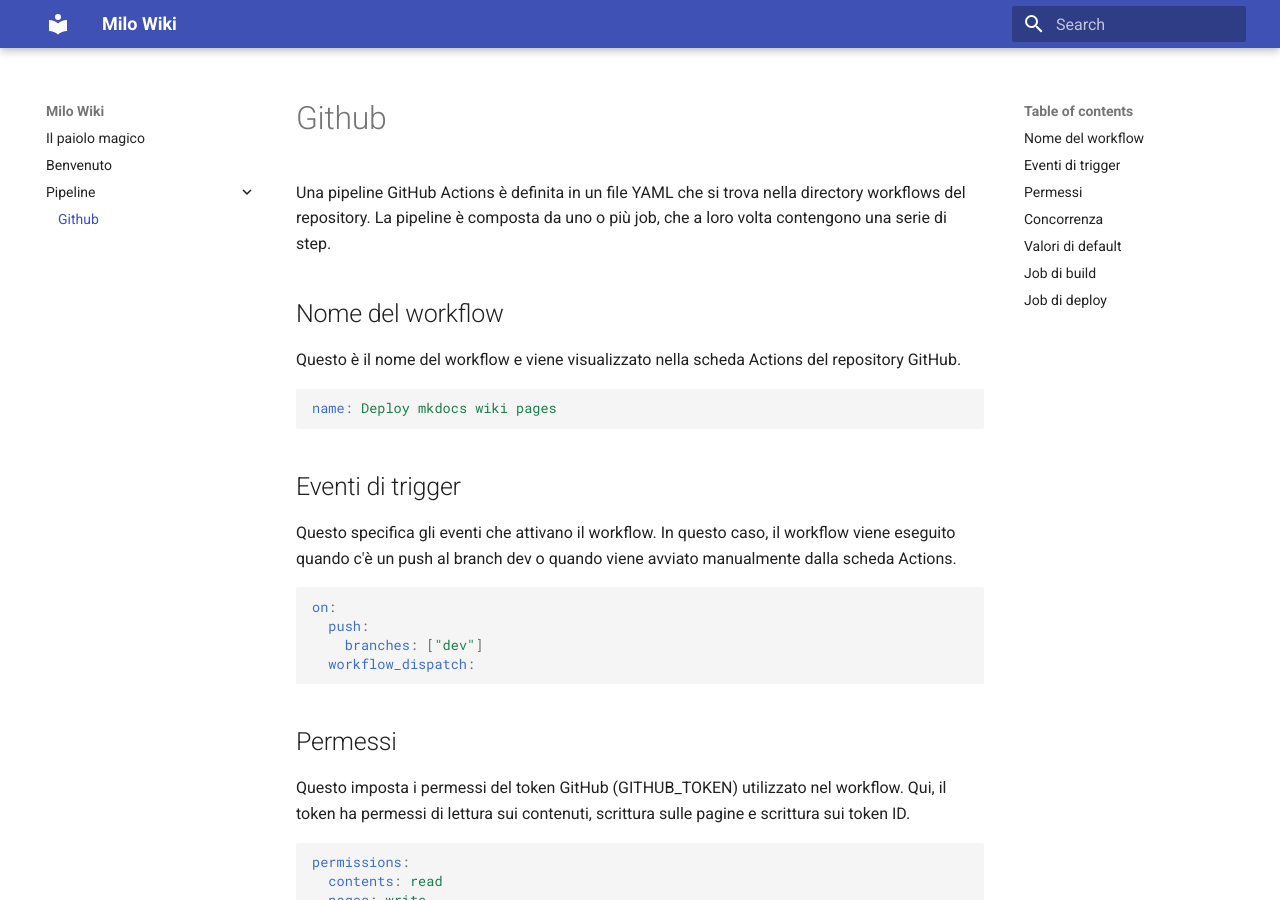
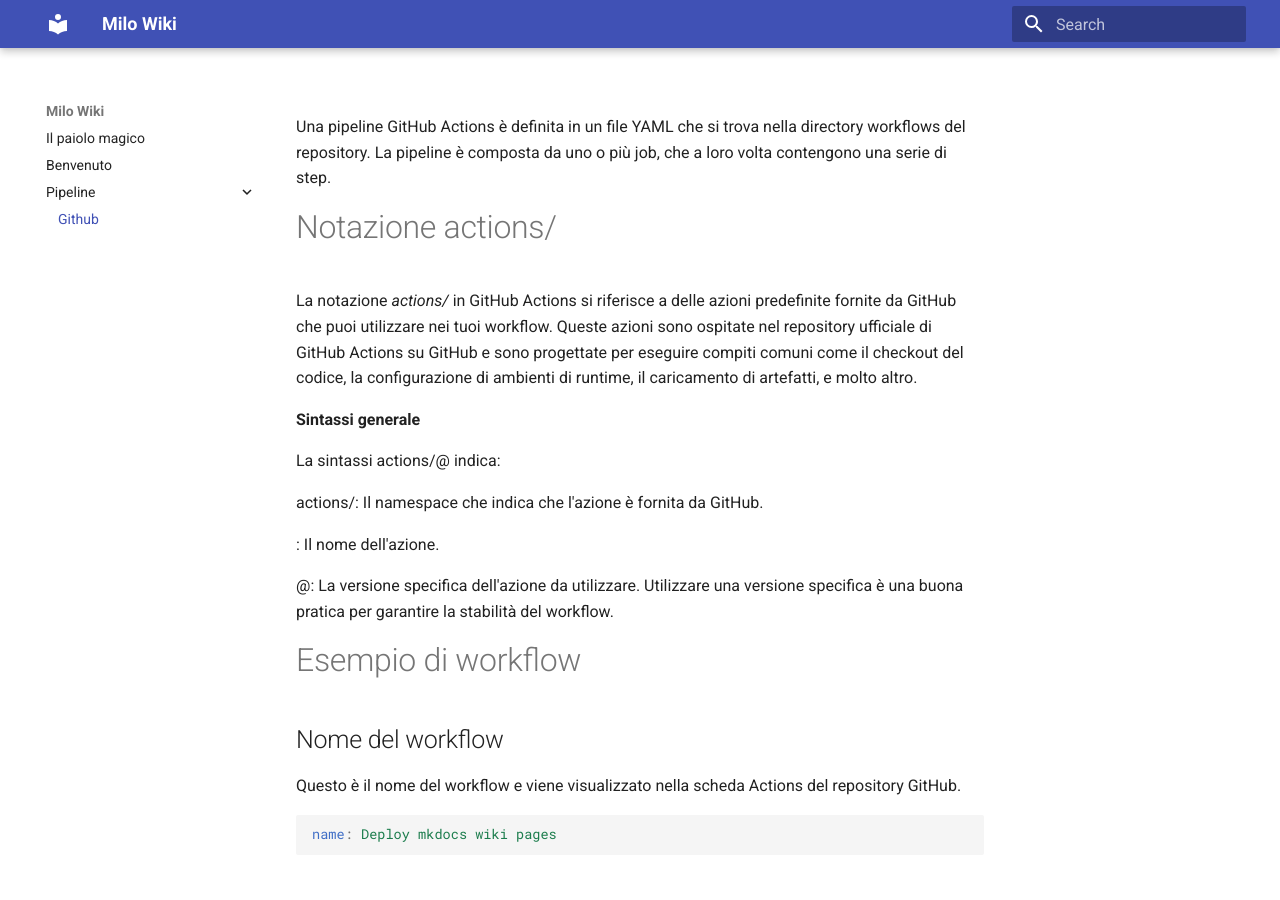
Before and after one commit to nicola-milani/wiki, an MkDocs documentation site: the page built from docs/Pipeline/Github.md, in a window 1280 px wide and 900 px high. Built offline with MkDocs 1.6.1 and Material for MkDocs 9.7.7, drawn with Linux system fonts in a browser that asks for light colours.

Commit message:
fix actions

```diff
--- a/docs/Pipeline/Github.md
+++ b/docs/Pipeline/Github.md
@@ -1,5 +1,22 @@
 
 Una pipeline GitHub Actions è definita in un file YAML che si trova nella directory workflows del repository. La pipeline è composta da uno o più job, che a loro volta contengono una serie di step.
+
+# Notazione actions/
+
+La notazione *actions/* in GitHub Actions si riferisce a delle azioni predefinite fornite da GitHub che puoi utilizzare nei tuoi workflow. Queste azioni sono ospitate nel repository ufficiale di GitHub Actions su GitHub e sono progettate per eseguire compiti comuni come il checkout del codice, la configurazione di ambienti di runtime, il caricamento di artefatti, e molto altro.
+
+**Sintassi generale**
+
+La sintassi actions/<nome-azione>@<versione> indica:
+
+actions/: Il namespace che indica che l'azione è fornita da GitHub.
+
+<nome-azione>: Il nome dell'azione.
+
+@<versione>: La versione specifica dell'azione da utilizzare. Utilizzare una versione specifica è una buona pratica per garantire la stabilità del workflow.
+
+
+# Esempio di workflow
 
 ## Nome del workflow
 Questo è il nome del workflow e viene visualizzato nella scheda Actions del repository GitHub.
```
